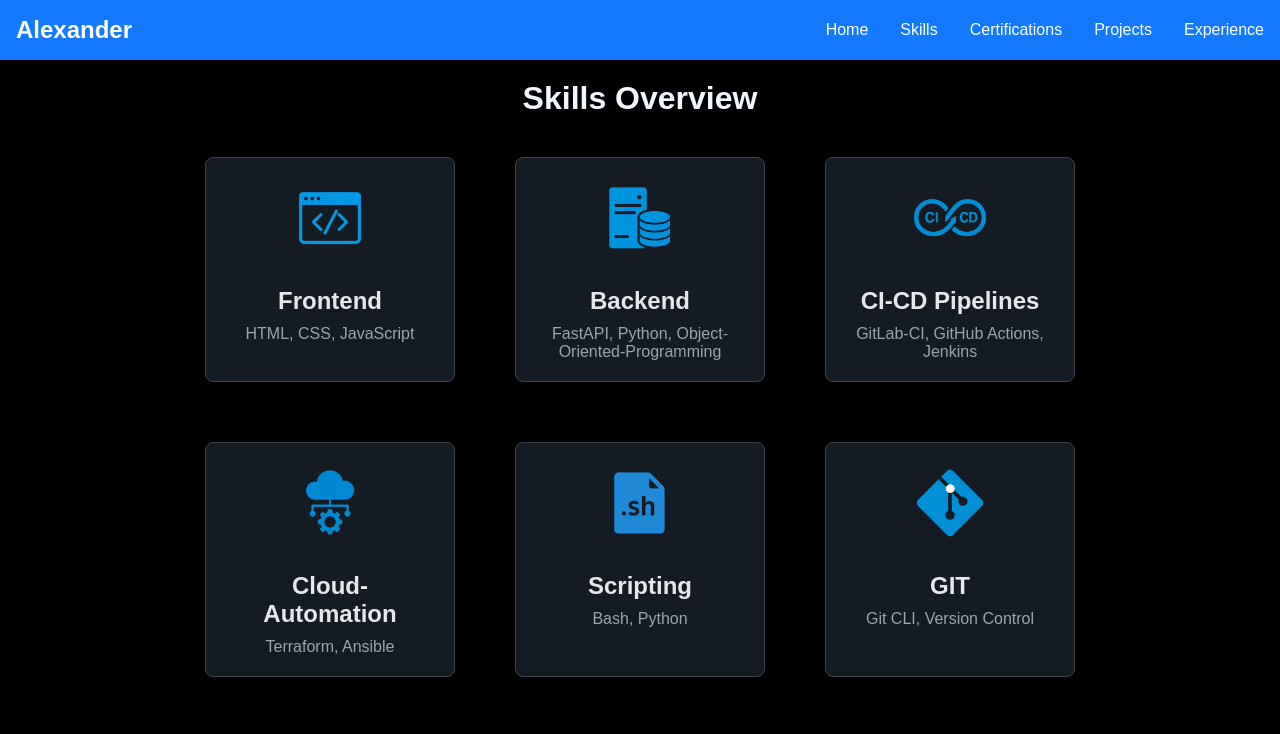
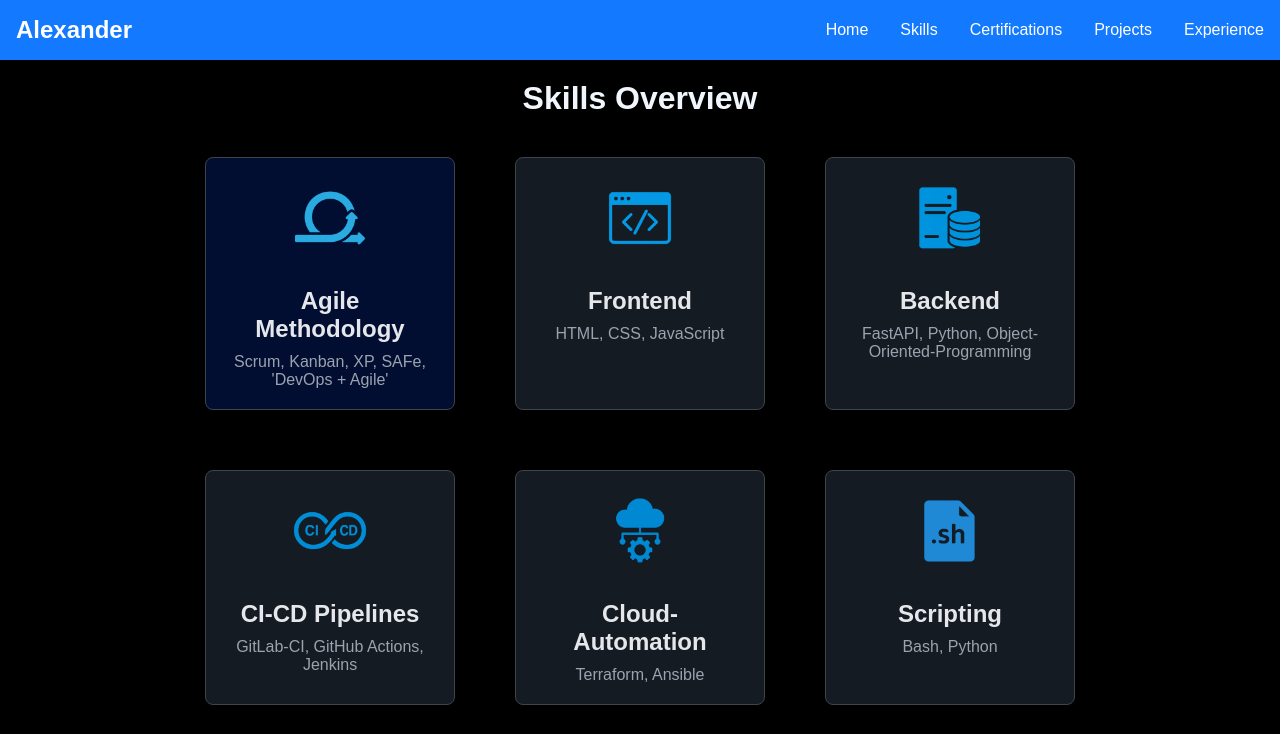
Before and after one commit to Alex0424/website, a website: page pages/skills.html in a window 1280 px wide. Shown: the top 734 px of the page. Drawn offline with Linux system fonts and the light colour scheme; a web font is replaced by a local one.

Commit message:
Added agile skill

```diff
--- a/pages/skills.html
+++ b/pages/skills.html
@@ -36,6 +36,23 @@
 
     <h1>Skills Overview</h1>
     <div class="skills-grid">
+
+      <a
+        href="https://alex0424.github.io/agile/"
+        target="_blank"
+        rel="noopener noreferrer"
+        class="skill-card"
+        style="background-color: rgb(1, 14, 49);"
+      >
+        <img
+          src="/assets/images/agile.png"
+          alt="Agile Icon"
+          class="skill-icon"
+        />
+        <h3>Agile Methodology</h3>
+        <p>Scrum, Kanban, XP, SAFe, 'DevOps + Agile'</p>
+      </a>
+
       <div class="skill-card">
         <img
           src="/assets/images/frontend.png"
@@ -113,6 +130,7 @@
         target="_blank"
         rel="noopener noreferrer"
         class="skill-card"
+        style="background-color: rgb(1, 14, 49);"
       >
         <img
           src="/assets/images/orchestration.png"
```
Also changed, not shown: assets/images/agile.png (added).
